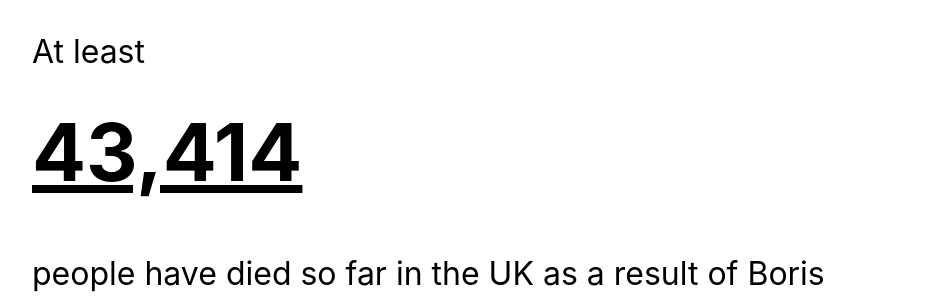
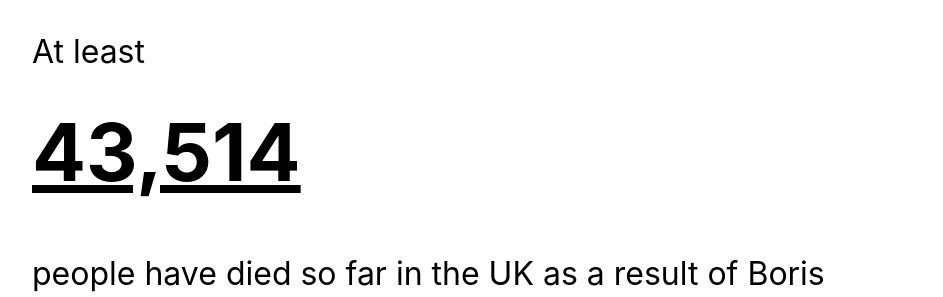
Before and after one commit to jacquescorbytuech/Boris-Johnson, a Jekyll site: the page built from index.html, in a window 1280 px wide. Shown: the top 297 px of the page, without its empty margins (168-1111 px from the left). Built offline with Jekyll 4.4.1, drawn with Linux system fonts in a browser that asks for light colours.

Commit message:
Update index.html

```diff
--- a/index.html
+++ b/index.html
@@ -3,7 +3,7 @@
 ---
 
 <p>At least</p>
-<h1>43,414</h1>
+<h1>43,514</h1>
 <p>people have died so far in the UK as a result of Boris Johnson and his government's incompetent handling of the Covid-19 crisis.</p>
 <p>According to the Financial Times and data from the Office of National Statistics, this number is likely to be <a href="https://www.ft.com/content/3c53ab12-d859-4ceb-b262-f6a0221ca129">significantly higher</a>.</p>
 <p>Still happy to have this idiot leading the country?</p>
```
